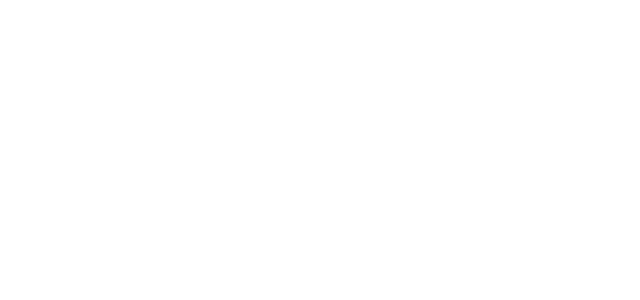
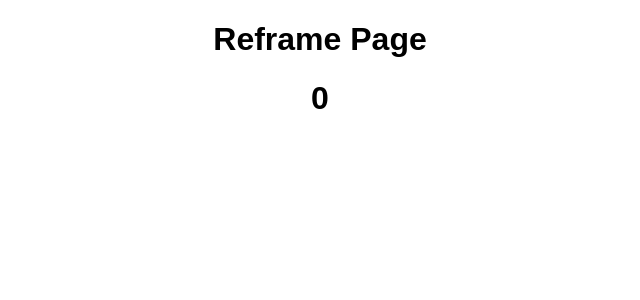
Before and after one commit to Dav-Dav-Dav/ReframeQuirk, a React (Create React App) app: page /0 in a window 1280 px wide. Shown: the top 300 px of the page, without its empty margins (320-960 px from the left). Built offline with nearby package versions, Linux system fonts and the light colour scheme.

Commit message:
Basic routing setup

```diff
--- a/src/App.js
+++ b/src/App.js
@@ -1,5 +1,6 @@
 import "./styles.css";
 import Homepage from "./Homepage";
+import ReframePage from "./ReframePage";
 import { Switch, Route } from "react-router-dom";
 
 // 1. Mapping over data
@@ -8,6 +9,7 @@
     <div className="App">
       <Switch>
         <Route exact path="/" component={Homepage} />
+        <Route path="/:reframeId" component={ReframePage} />
       </Switch>
     </div>
   );
--- a/src/Homepage.js
+++ b/src/Homepage.js
@@ -9,7 +9,7 @@
   function Hello(props) {
     return (
       <div>
-        <Link to="/home">{props.reframeNumber}</Link>
+        <Link to={`/${props.reframeNumber}`}>{props.reframeNumber}</Link>
         <br />
         <br />
         <br />
--- /dev/null
+++ b/src/ReframePage.js
@@ -0,0 +1,14 @@
+import React from "react";
+import { useParams } from "react-router-dom";
+
+export default function ReframePage() {
+  const { reframeId } = useParams();
+
+  console.log(reframeId);
+  return (
+    <div className="App">
+      <h1>Reframe Page</h1>
+      <h1>{reframeId}</h1>
+    </div>
+  );
+}
```
